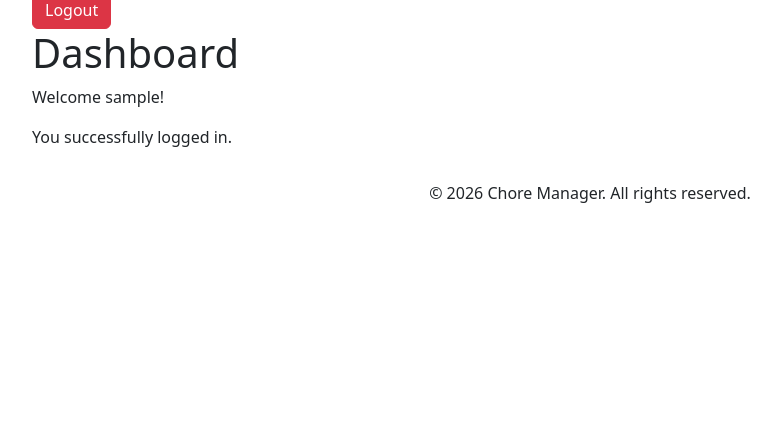
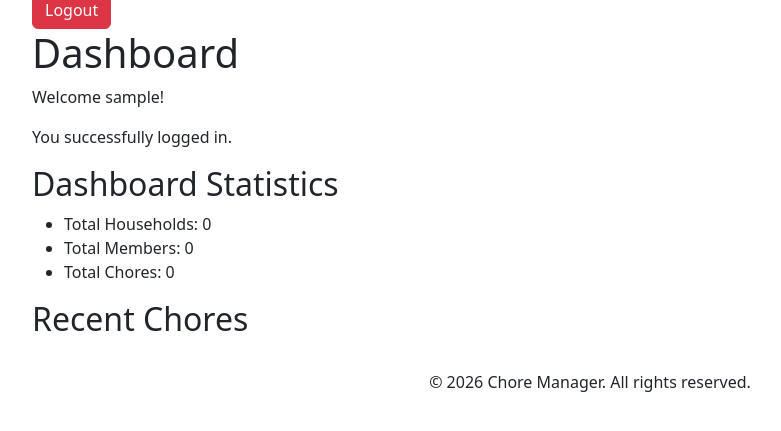
Before and after one commit to ShaneTaylor-IT/chore-mamager-MSP3, a Django app: page /dashboard/ in a window 1280 px wide. Shown: the part 274-705 px from the top of the page, without its empty margins (50-831 px from the left). Run offline with Django 5.2, Linux system fonts and the light colour scheme; the visitor is signed in with stand-in values (Sample User, id 1); data that the repository does not hold is empty.

Commit message:
Updated dashboard to show list of recently added chores. As well as adding some dashboard statistics.

```diff
--- a/core/views.py
+++ b/core/views.py
@@ -4,6 +4,8 @@ from django.shortcuts import redirect
 from django.contrib.auth.forms import AuthenticationForm
 from django.contrib.auth import login, logout
 from django.contrib.auth.decorators import login_required
+from .models import Household, Member, Chore
+
 
 # Create your views here.
 
@@ -50,7 +52,19 @@ def user_logout(request):
 
 @login_required
 def dashboard(request):
+
+    household_count = Household.objects.count()
+    member_count = Member.objects.count()
+    chore_count = Chore.objects.count()
+
+    context = {
+        'household_count': household_count,
+        'member_count': member_count,
+        'chore_count': chore_count,
+        'recent_chores': Chore.objects.all()[:5]  # Show last 5 chores
+    }
     return render(
         request,
         'core/dashboard.html',
+        context
     )
--- a/templates/core/dashboard.html
+++ b/templates/core/dashboard.html
@@ -4,4 +4,18 @@
     <h1>Dashboard</h1>
     <p>Welcome {{user.username}}!</p>
     <p>You successfully logged in.</p>
+
+    <h2>Dashboard Statistics</h2>
+    <ul>
+        <li>Total Households: {{ household_count }}</li>
+        <li>Total Members: {{ member_count }}</li>
+        <li>Total Chores: {{ chore_count }}</li>
+    </ul>
+
+    <h2>Recent Chores</h2>
+    <ul>
+        {% for chore in recent_chores %}
+            <li>{{ chore.name }} - {{ chore.description }}</li>
+        {% endfor %}
+    </ul>
 {% endblock %}
```
